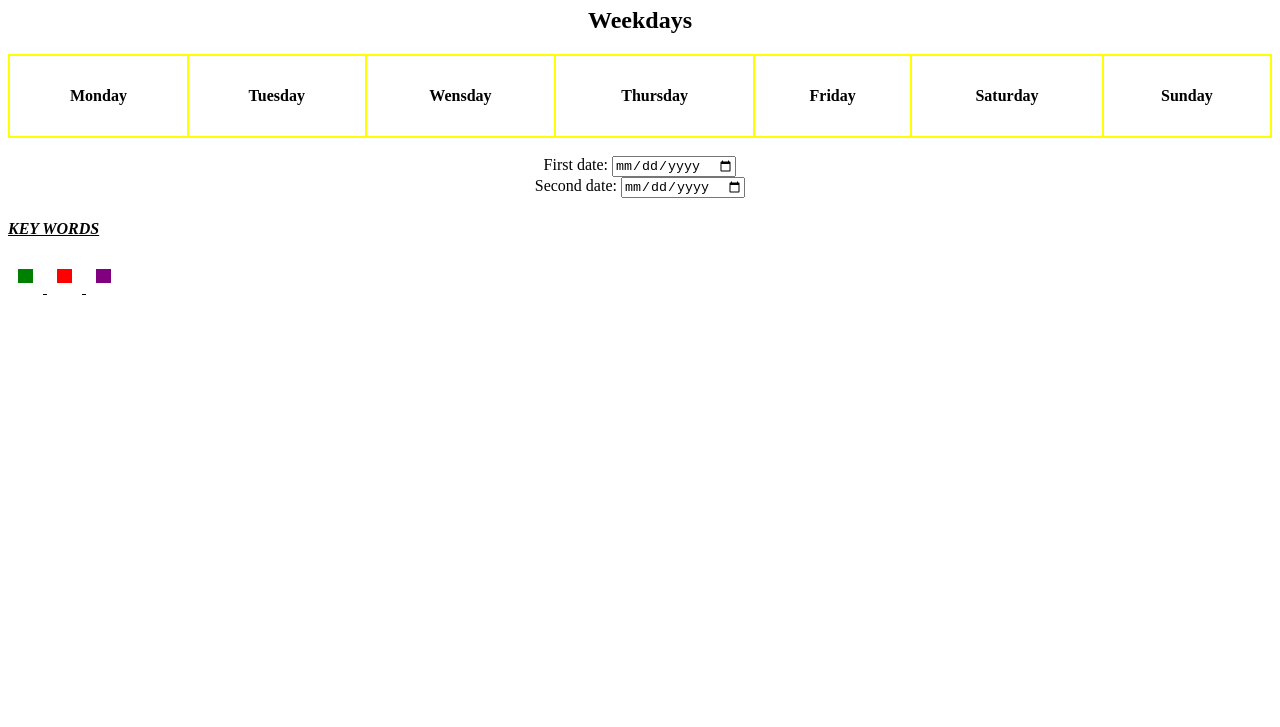
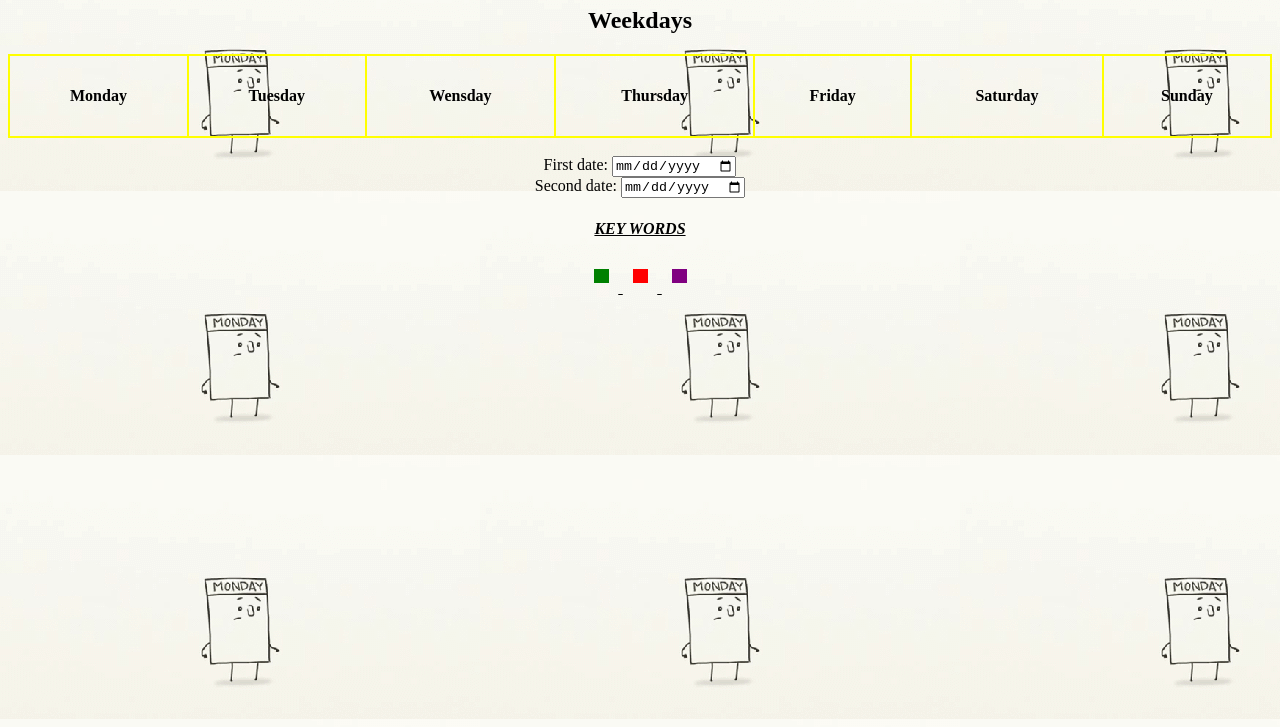
Before and after one commit to MANtor123/Matching_days, a plain HTML site: page index.html in a window 1280 px wide. Shown: the part 73-800 px from the top of the page. Drawn offline with nearby package versions, Linux system fonts and the light colour scheme.

Commit message:
added background image

```diff
--- a/index.html
+++ b/index.html
@@ -20,10 +20,12 @@
       <th> Saturday </th>
       <th> Sunday </th>
     </table><br>
+    <form class="form">
     First date:   <input type='date' id='text1' > </input> <br>
     Second date:  <input type='date' id='text2' > </input>
+  </form>
 
-<h4 align='left'><i><u> KEY WORDS <u><i> </h4>
+<h4 align='center'><i><u> KEY WORDS <u><i> </h4>
   <div class='makeup'>
    <div class='div1' onclick="myFunction()">
    <span class='popuptext' id='myPopup'>Same day</span>
@@ -34,8 +36,8 @@
    </div>
 
    <div class='div3' onclick="my2function()">
-   <span class='poping' id='popingUp'>Same date</span>
-   </div>
+   <span class='poping' id='popingUp'>Changed dates</span>
+ </div>
  </div>
 
   <script src='matching.js'> </script>
--- a/matching.css
+++ b/matching.css
@@ -1,5 +1,6 @@
 body {
   text-align: center;
+  background-image: url('images/week.gif');
 }
 
 .table1 {
@@ -228,6 +229,6 @@ border-collapse: collapse;
 }
 
 .makeup {
-  text-align: left;
+  text-align: center;
   display: block;
 }
```
Also changed, not shown: images/giphy.gif (added), images/week.gif (added).
